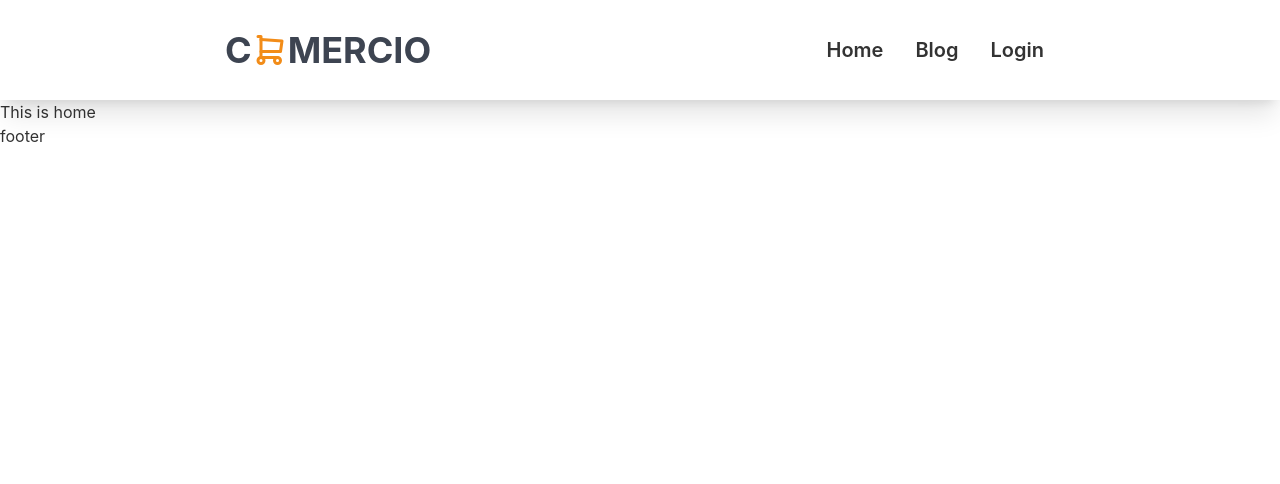
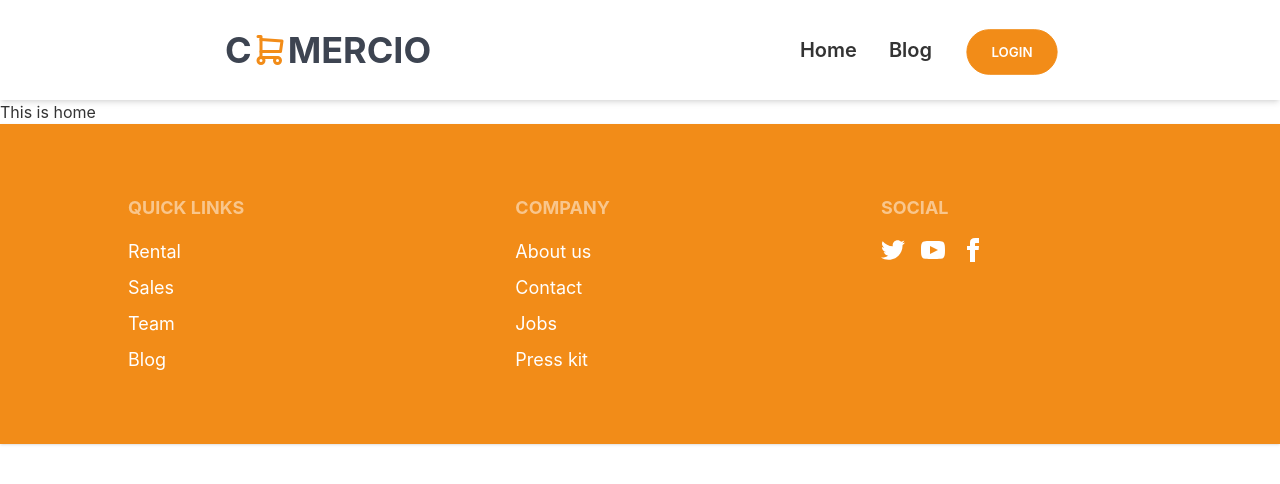
Before and after one commit to mohi14/Coomercio-client, a React (Create React App) app: page / in a window 1280 px wide. Shown: the top 484 px of the page. Built offline with nearby package versions, Linux system fonts and the light colour scheme; no server answers.

Commit message:
footer added

```diff
--- a/src/Pages/Shared/Footer/Footer.js
+++ b/src/Pages/Shared/Footer/Footer.js
@@ -1,9 +1,33 @@
 import React from 'react';
+import { Link } from 'react-router-dom';
 
 const Footer = () => {
     return (
-        <div>
-            footer
+        <div className='shadow bg-primary text-white lg:h-80 lg:flex items-center'>
+            <footer className="lg:pl-32 footer p-10  text-white max-w-[1440px] m-auto text-lg">
+                <div>
+                    <span className="footer-title">Quick Links</span>
+                    <Link className="link link-hover">Rental</Link>
+                    <Link className="link link-hover">Sales</Link>
+                    <Link className="link link-hover">Team</Link>
+                    <Link className="link link-hover">Blog</Link>
+                </div>
+                <div>
+                    <span className="footer-title">Company</span>
+                    <Link className="link link-hover">About us</Link>
+                    <Link className="link link-hover">Contact</Link>
+                    <Link className="link link-hover">Jobs</Link>
+                    <Link className="link link-hover">Press kit</Link>
+                </div>
+                <div>
+                    <span className="footer-title">Social</span>
+                    <div className="grid grid-flow-col gap-4">
+                        <Link><svg xmlns="http://www.w3.org/2000/svg" width="24" height="24" viewBox="0 0 24 24" className="fill-current"><path d="M24 4.557c-.883.392-1.832.656-2.828.775 1.017-.609 1.798-1.574 2.165-2.724-.951.564-2.005.974-3.127 1.195-.897-.957-2.178-1.555-3.594-1.555-3.179 0-5.515 2.966-4.797 6.045-4.091-.205-7.719-2.165-10.148-5.144-1.29 2.213-.669 5.108 1.523 6.574-.806-.026-1.566-.247-2.229-.616-.054 2.281 1.581 4.415 3.949 4.89-.693.188-1.452.232-2.224.084.626 1.956 2.444 3.379 4.6 3.419-2.07 1.623-4.678 2.348-7.29 2.04 2.179 1.397 4.768 2.212 7.548 2.212 9.142 0 14.307-7.721 13.995-14.646.962-.695 1.797-1.562 2.457-2.549z"></path></svg></Link>
+                        <Link><svg xmlns="http://www.w3.org/2000/svg" width="24" height="24" viewBox="0 0 24 24" className="fill-current"><path d="M19.615 3.184c-3.604-.246-11.631-.245-15.23 0-3.897.266-4.356 2.62-4.385 8.816.029 6.185.484 8.549 4.385 8.816 3.6.245 11.626.246 15.23 0 3.897-.266 4.356-2.62 4.385-8.816-.029-6.185-.484-8.549-4.385-8.816zm-10.615 12.816v-8l8 3.993-8 4.007z"></path></svg></Link>
+                        <Link><svg xmlns="http://www.w3.org/2000/svg" width="24" height="24" viewBox="0 0 24 24" className="fill-current"><path d="M9 8h-3v4h3v12h5v-12h3.642l.358-4h-4v-1.667c0-.955.192-1.333 1.115-1.333h2.885v-5h-3.808c-3.596 0-5.192 1.583-5.192 4.615v3.385z"></path></svg></Link>
+                    </div>
+                </div>
+            </footer>
         </div>
     );
 };
--- a/src/Pages/Shared/Navbar/Navbar.js
+++ b/src/Pages/Shared/Navbar/Navbar.js
@@ -6,6 +6,12 @@
 
 const Navbar = () => {
     const { user, LogOut } = useContext(AuthContext)
+
+    const handleLogOut = () => {
+        LogOut()
+            .then(() => { })
+            .catch(err => console.error(err))
+    }
 
     const menuItems = <React.Fragment>
         <li><NavLink to='/home'>Home</NavLink></li>
@@ -16,15 +22,15 @@
             user?.uid ?
                 <>
                     <li><NavLink to='/dashboard'>Dashboard</NavLink></li>
-                    <li><button>Sign Out</button></li>
+                    <li><button onClick={handleLogOut}>Sign Out</button></li>
                 </>
                 :
-                <li><Link to='/home'>Login</Link></li>
+                <li><Link to='/login' className='btn btn-primary  text-white rounded-full lg:mt-1 lg:ml-4 lg:w-24 '>Login</Link></li>
         }
 
     </React.Fragment>
     return (
-        <div className="navbar bg-base-100 shadow-xl sticky  py-6">
+        <div className="navbar bg-base-100 shadow-md sticky  py-6">
             <div className="navbar-start">
                 <div className="dropdown">
                     <label tabIndex={0} className="btn btn-ghost lg:hidden">
```
Also changed, not shown: firebase.json (added), 1 other file (tests, documents, lock files or other folders).
